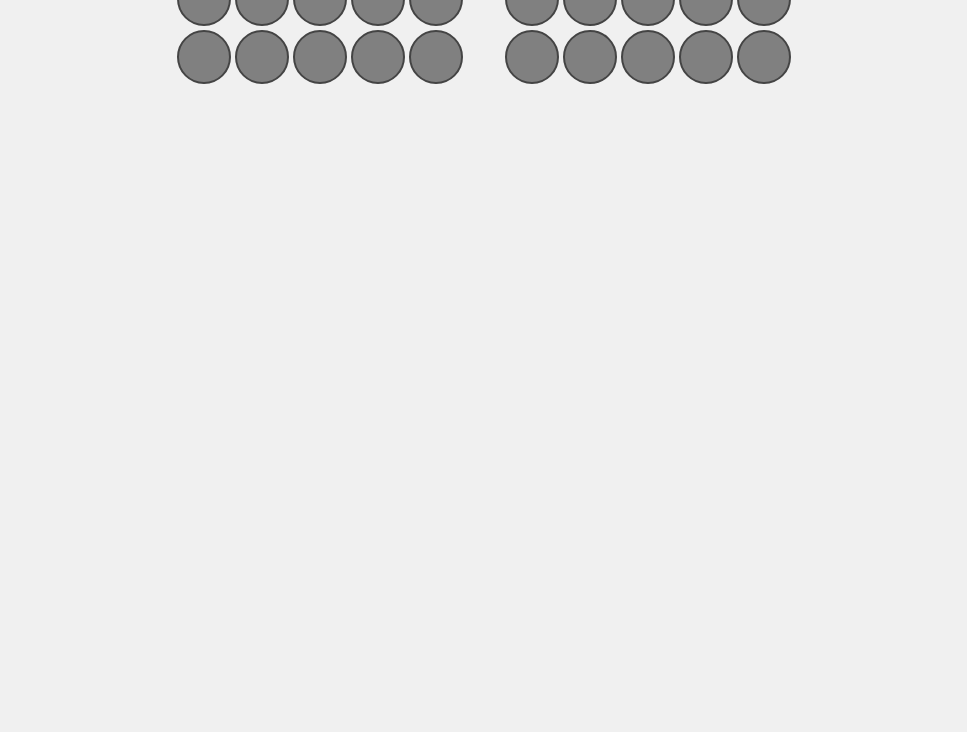
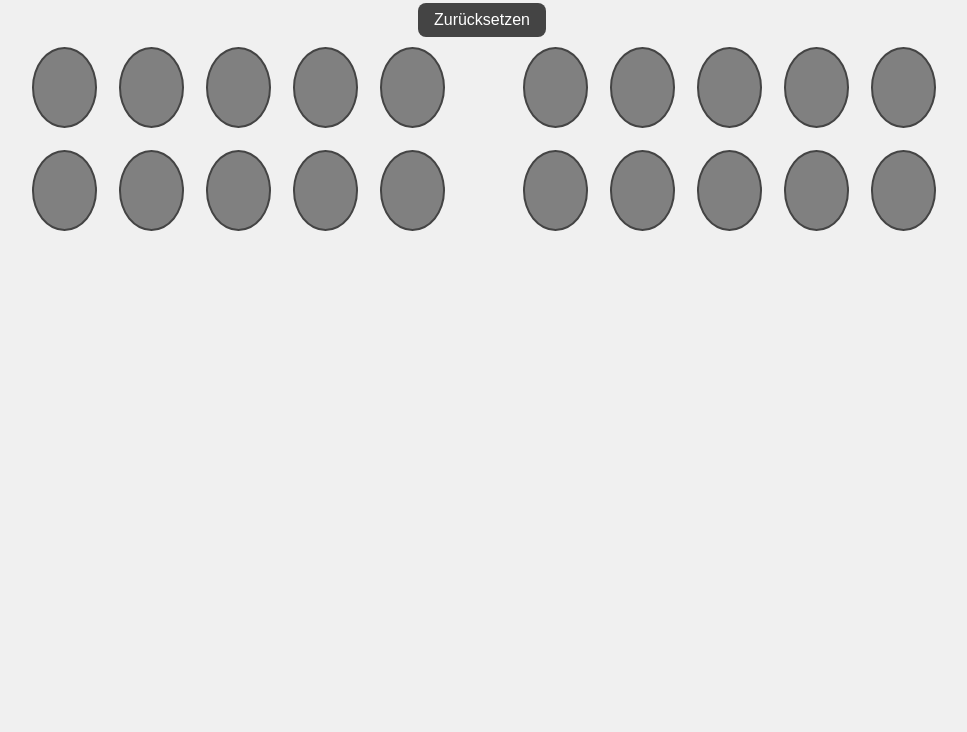
Before and after one commit to fabianbelzner/rechenhilfe, a plain HTML site: page index.html in a window 1280 px wide. Shown: the part 68-800 px from the top of the page, without its empty margins (158-1125 px from the left). Drawn offline with Linux system fonts and the light colour scheme.

Commit message:
display adjustment, sound, reset button

```diff
--- a/index.html
+++ b/index.html
@@ -1,36 +1,44 @@
 <!DOCTYPE html>
 <html lang="de">
 <head>
-  <!-- iOS-Spezifisch -->
-<meta name="apple-mobile-web-app-capable" content="yes">
-<meta name="apple-mobile-web-app-status-bar-style" content="default">
-<meta name="apple-mobile-web-app-title" content="Abaco">
-<link rel="apple-touch-icon" href="icon-192.png">
   <meta charset="UTF-8">
-  <title>Abaco Simulator</title>
+  <title>Rechenhilfe</title>
   <meta name="theme-color" content="#444444">
   <meta name="viewport" content="width=device-width, initial-scale=1.0, user-scalable=no">
+  <meta name="apple-mobile-web-app-capable" content="yes">
+  <meta name="apple-mobile-web-app-status-bar-style" content="default">
+  <meta name="apple-mobile-web-app-title" content="Rechenhilfe">
   <link rel="manifest" href="manifest.json">
+  <link rel="apple-touch-icon" href="icon-192.png">
   <style>
-    body {
+    html, body {
+      margin: 0;
+      padding: 0;
+      background: #f0f0f0;
       font-family: sans-serif;
+      height: 100%;
       display: flex;
-      justify-content: center;
-      padding: 40px;
-      margin: 0;
-      background: #f0f0f0;
+      flex-direction: column;
+      align-items: center;
+    }
+
+    h1 {
+      margin: 16px 0 8px;
     }
 
     .abaco {
       display: grid;
-      grid-template-columns: repeat(5, 50px) 30px repeat(5, 50px);
-      grid-template-rows: repeat(2, 50px);
-      gap: 8px;
+      grid-template-columns: repeat(5, 1fr) 30px repeat(5, 1fr);
+      grid-template-rows: repeat(2, 1fr);
+      gap: 2vw;
+      width: 90vw;
+      max-width: 900px;
+      aspect-ratio: 10 / 2;
     }
 
     .bead {
-      width: 50px;
-      height: 50px;
+      width: 100%;
+      height: 100%;
       border-radius: 50%;
       background-color: gray;
       border: 2px solid #444;
@@ -40,14 +48,44 @@
 
     .spacer {
       width: 30px;
-      height: 50px;
+      height: 100%;
+    }
+
+    .controls {
+      margin: 10px;
+    }
+
+    button {
+      font-size: 1rem;
+      padding: 8px 16px;
+      border: none;
+      background-color: #444;
+      color: white;
+      border-radius: 8px;
+      cursor: pointer;
+    }
+
+    button:hover {
+      background-color: #666;
     }
   </style>
 </head>
 <body>
+  <h1>Rechenhilfe</h1>
+  <div class="controls">
+    <button onclick="resetBeads()">Zurücksetzen</button>
+  </div>
   <div class="abaco" id="abacoBoard"></div>
+
   <script>
     const colors = ["gray", "blue", "red"];
+    const sounds = {
+      "gray": new Audio("sounds/tone-gray.mp3"),
+      "blue": new Audio("sounds/tone-blue.mp3"),
+      "red": new Audio("sounds/tone-red.mp3")
+    };
+
+    let beads = [];
 
     function createBead(row, col) {
       const bead = document.createElement("div");
@@ -57,14 +95,21 @@
       bead.addEventListener("click", () => {
         let index = (parseInt(bead.dataset.colorIndex) + 1) % colors.length;
         bead.dataset.colorIndex = index;
-        bead.style.backgroundColor = colors[index];
+        const color = colors[index];
+        bead.style.backgroundColor = color;
+        sounds[color].currentTime = 0;
+        sounds[color].play();
       });
 
+      beads.push(bead);
       return bead;
     }
 
     function createAbaco(rows, colsPerGroup) {
       const board = document.getElementById("abacoBoard");
+      board.innerHTML = "";
+      beads = [];
+
       for (let row = 0; row < rows; row++) {
         for (let col = 0; col < colsPerGroup; col++) {
           board.appendChild(createBead(row, col));
@@ -80,6 +125,13 @@
       }
     }
 
+    function resetBeads() {
+      beads.forEach(bead => {
+        bead.dataset.colorIndex = 0;
+        bead.style.backgroundColor = "gray";
+      });
+    }
+
     createAbaco(2, 5);
 
     if ('serviceWorker' in navigator) {
--- a/service-worker.js
+++ b/service-worker.js
@@ -5,7 +5,10 @@ self.addEventListener('install', event => {
         './index.html',
         './manifest.json',
         './icon-192.png',
-        './icon-512.png'
+        './icon-512.png',
+        './sounds/tone-gray.mp3',
+        './sounds/tone-blue.mp3',
+        './sounds/tone-red.mp3'
       ]);
     })
   );
```
Also changed, not shown: 3 other files.
